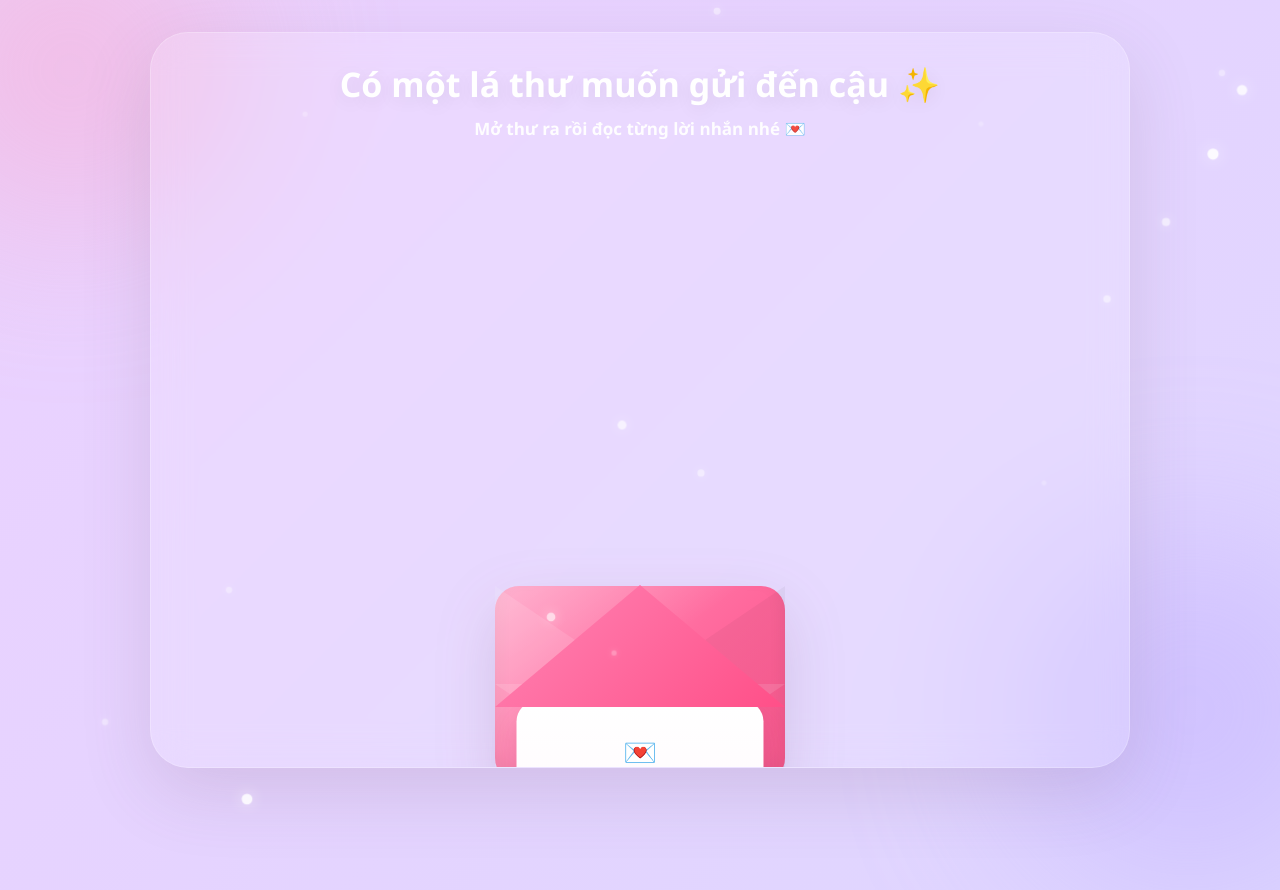
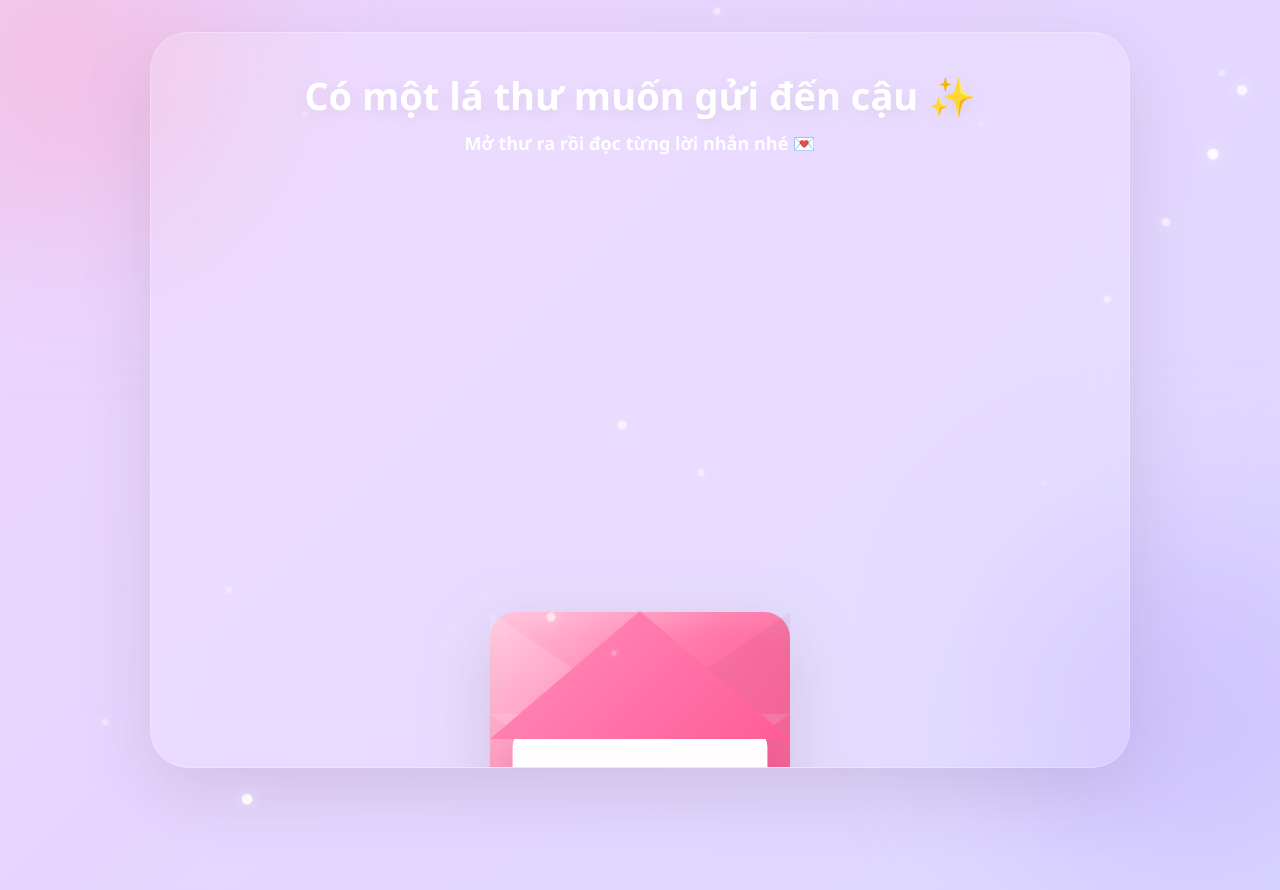
Before and after one commit to lethanhvu005/Zumm, a plain HTML site: page index.html in a window 1280 px wide. Shown: the top 890 px of the page. Drawn offline with Linux system fonts and the light colour scheme.

Commit message:
Update index.html

```diff
--- a/index.html
+++ b/index.html
@@ -7,13 +7,15 @@
   <style>
     :root{
       --bg1:#f8c9de;
-      --bg2:#e9d2ff;
-      --bg3:#dcd7ff;
-      --pink1:#ff97c0;
-      --pink2:#ff6a9f;
+      --bg2:#ead5ff;
+      --bg3:#d9d9ff;
+      --pink1:#ffb1cf;
+      --pink2:#ff79ab;
       --pink3:#ff4f8d;
+      --pink4:#ff6ca2;
       --text:#8f5679;
       --soft:#ca88a8;
+      --white:rgba(255,255,255,.95);
     }
 
     *{
@@ -98,17 +100,19 @@
     .title{
       text-align:center;
       color:white;
-      font-size:clamp(24px,3vw,34px);
+      font-size:clamp(26px,3vw,38px);
       font-weight:900;
       text-shadow:0 4px 18px rgba(0,0,0,.08);
+      margin-top:8px;
     }
 
     .subtitle{
       text-align:center;
-      color:rgba(255,255,255,.94);
+      color:rgba(255,255,255,.96);
       margin-top:10px;
-      font-size:clamp(14px,1.7vw,17px);
-      font-weight:600;
+      margin-bottom:8px;
+      font-size:clamp(14px,1.7vw,18px);
+      font-weight:700;
     }
 
     .stage{
@@ -117,14 +121,18 @@
       height:100%;
     }
 
-    /* KHỐI THƯ Ở GIỮA */
     .letter-scene{
       position:absolute;
       left:50%;
-      top:56%;
+      top:55%;
       transform:translate(-50%,-50%);
-      width:min(92%,720px);
-      height:520px;
+      width:min(92%,760px);
+      min-height:560px;
+      display:flex;
+      flex-direction:column;
+      align-items:center;
+      justify-content:center;
+      gap:26px;
       transition:.45s ease;
       z-index:10;
     }
@@ -136,58 +144,60 @@
     }
 
     .reader{
-      position:absolute;
-      left:50%;
-      top:0;
-      transform:translateX(-50%) translateY(16px) scale(.97);
-      width:min(100%,620px);
+      position:relative;
+      width:min(100%,640px);
       min-height:250px;
-      background:rgba(255,255,255,.92);
-      border-radius:30px;
-      box-shadow:0 18px 50px rgba(113,73,109,.14);
-      border:1px solid rgba(255,255,255,.7);
-      padding:26px 26px 22px;
+      background:linear-gradient(180deg, rgba(255,255,255,.96), rgba(255,247,252,.94));
+      border-radius:32px;
+      box-shadow:
+        0 20px 55px rgba(113,73,109,.16),
+        inset 0 1px 0 rgba(255,255,255,.95);
+      border:1px solid rgba(255,255,255,.85);
+      padding:28px 28px 22px;
       text-align:center;
       opacity:0;
       pointer-events:none;
-      transition:.35s ease;
+      transition:.45s ease;
       z-index:20;
+      transform:translateY(24px) scale(.96);
     }
 
     .reader.show{
       opacity:1;
       pointer-events:auto;
-      transform:translateX(-50%) translateY(0) scale(1);
+      transform:translateY(0) scale(1);
     }
 
     .reader-emoji{
-      font-size:38px;
+      font-size:40px;
       line-height:1;
+      margin-bottom:6px;
     }
 
     .reader-title{
-      margin-top:10px;
+      margin-top:6px;
       color:var(--pink3);
-      font-size:clamp(24px,2.8vw,32px);
+      font-size:clamp(24px,2.8vw,34px);
       font-weight:900;
     }
 
     .reader-text{
-      margin-top:14px;
+      margin-top:16px;
       color:var(--text);
-      font-size:clamp(17px,1.8vw,24px);
-      line-height:1.65;
+      font-size:clamp(18px,1.9vw,25px);
+      line-height:1.7;
       font-weight:800;
       white-space:pre-line;
-      min-height:100px;
+      min-height:120px;
       display:flex;
       align-items:center;
       justify-content:center;
       text-align:center;
+      padding:0 8px;
     }
 
     .reader-note{
-      margin-top:12px;
+      margin-top:14px;
       color:var(--soft);
       font-size:14px;
       font-weight:700;
@@ -197,8 +207,8 @@
       margin-top:18px;
       border:none;
       border-radius:999px;
-      padding:12px 24px;
-      background:linear-gradient(135deg,var(--pink1),var(--pink2));
+      padding:13px 26px;
+      background:linear-gradient(135deg,#ff9fc7,#ff6fa9,#ff4f8d);
       color:white;
       font-size:15px;
       font-weight:900;
@@ -208,52 +218,51 @@
     }
 
     .next-btn:hover{
-      transform:translateY(-2px) scale(1.03);
+      transform:translateY(-2px) scale(1.04);
     }
 
     .envelope-zone{
-      position:absolute;
-      left:50%;
-      bottom:0;
-      transform:translateX(-50%);
-      width:340px;
-      height:240px;
+      position:relative;
+      width:360px;
+      height:250px;
       display:flex;
       justify-content:center;
-      align-items:flex-end;
+      align-items:center;
       z-index:10;
     }
 
     .env-shadow{
       position:absolute;
-      bottom:8px;
-      width:240px;
-      height:30px;
+      bottom:10px;
+      width:250px;
+      height:34px;
       border-radius:50%;
       background:rgba(111,72,108,.18);
-      filter:blur(15px);
+      filter:blur(16px);
     }
 
     .envelope{
       position:relative;
-      width:290px;
-      height:196px;
+      width:300px;
+      height:204px;
       cursor:pointer;
-      filter:drop-shadow(0 22px 30px rgba(114,71,107,.16));
+      filter:drop-shadow(0 22px 34px rgba(114,71,107,.18));
       transition:transform .22s ease;
     }
 
     .envelope:hover{
-      transform:translateY(-3px) scale(1.015);
+      transform:translateY(-4px) scale(1.02);
     }
 
     .envelope-body{
       position:absolute;
       inset:0;
-      border-radius:24px;
+      border-radius:26px;
       overflow:hidden;
-      background:linear-gradient(135deg,#ff9dc3,#ff6c9f,#ff4d88);
-      box-shadow:inset 0 -10px 18px rgba(0,0,0,.08);
+      background:linear-gradient(135deg,#ffb1cf 0%, #ff7bab 45%, #ff4f8d 100%);
+      box-shadow:
+        inset 0 -10px 18px rgba(0,0,0,.07),
+        inset 0 10px 20px rgba(255,255,255,.12);
     }
 
     .envelope-body::before{
@@ -261,8 +270,8 @@
       position:absolute;
       inset:0;
       background:
-        linear-gradient(145deg,rgba(255,255,255,.22),transparent 44%),
-        linear-gradient(320deg,rgba(255,255,255,.08),transparent 45%);
+        linear-gradient(145deg,rgba(255,255,255,.24),transparent 42%),
+        linear-gradient(320deg,rgba(255,255,255,.10),transparent 44%);
     }
 
     .envelope-body::after{
@@ -273,9 +282,9 @@
       transform:translateX(-50%);
       width:0;
       height:0;
-      border-left:145px solid transparent;
-      border-right:145px solid transparent;
-      border-top:98px solid rgba(255,255,255,.12);
+      border-left:150px solid transparent;
+      border-right:150px solid transparent;
+      border-top:102px solid rgba(255,255,255,.13);
     }
 
     .env-left,.env-right{
@@ -288,16 +297,16 @@
 
     .env-left{
       left:0;
-      border-top:98px solid transparent;
-      border-bottom:98px solid transparent;
-      border-left:145px solid rgba(255,255,255,.11);
+      border-top:102px solid transparent;
+      border-bottom:102px solid transparent;
+      border-left:150px solid rgba(255,255,255,.13);
     }
 
     .env-right{
       right:0;
-      border-top:98px solid transparent;
-      border-bottom:98px solid transparent;
-      border-right:145px solid rgba(0,0,0,.04);
+      border-top:102px solid transparent;
+      border-bottom:102px solid transparent;
+      border-right:150px solid rgba(0,0,0,.04);
     }
 
     .env-flap{
@@ -305,9 +314,9 @@
       top:-1px;
       left:0;
       width:100%;
-      height:122px;
+      height:128px;
       clip-path:polygon(0 100%,50% 0,100% 100%);
-      background:linear-gradient(135deg,#ff85b5,#ff4f88);
+      background:linear-gradient(135deg,#ff8fbc,#ff5b97);
       transform-origin:top center;
       transition:transform .9s cubic-bezier(.2,.8,.2,1);
       z-index:4;
@@ -319,14 +328,14 @@
 
     .paper{
       position:absolute;
-      left:19px;
-      top:14px;
-      width:252px;
-      height:160px;
-      border-radius:20px;
+      left:20px;
+      top:16px;
+      width:260px;
+      height:164px;
+      border-radius:22px;
       background:linear-gradient(180deg,#fff,#fff8fc);
-      box-shadow:0 16px 28px rgba(104,67,98,.13);
-      transform:translateY(100px) scale(.98);
+      box-shadow:0 16px 28px rgba(104,67,98,.14);
+      transform:translateY(96px) scale(.98);
       transition:transform .9s cubic-bezier(.22,1,.36,1);
       z-index:3;
       display:flex;
@@ -337,7 +346,7 @@
     }
 
     .envelope.opened .paper{
-      transform:translateY(-74px) scale(1.01);
+      transform:translateY(-58px) scale(1.01);
     }
 
     .paper-content{
@@ -348,7 +357,7 @@
 
     .paper-icon{
       display:block;
-      font-size:28px;
+      font-size:30px;
       margin-bottom:8px;
     }
 
@@ -357,16 +366,17 @@
     }
 
     .hint{
-      position:absolute;
-      left:50%;
-      bottom:28px;
-      transform:translateX(-50%);
+      position:relative;
+      left:auto;
+      bottom:auto;
+      transform:none;
       color:rgba(255,255,255,.95);
       font-size:14px;
       font-weight:700;
       animation:hintBlink 1.6s ease-in-out infinite;
       z-index:8;
       transition:.3s ease;
+      margin-top:6px;
     }
 
     @keyframes hintBlink{
@@ -374,7 +384,6 @@
       50%{opacity:1}
     }
 
-    /* MÀN CÂU HỎI */
     .question-screen{
       position:absolute;
       inset:0;
@@ -505,18 +514,21 @@
       80%{transform:scale(1.05) translateX(6px)}
       100%{transform:scale(1) translateX(0);opacity:0}
     }
+
     @keyframes catJump{
       0%{transform:scale(.45) translateY(24px);opacity:0}
       30%{transform:scale(1.1) translateY(-18px);opacity:1}
       60%{transform:scale(1) translateY(0)}
       100%{transform:scale(.92) translateY(14px);opacity:0}
     }
+
     @keyframes catSpin{
       0%{transform:scale(.4) rotate(0deg);opacity:0}
       30%{transform:scale(1.05) rotate(14deg);opacity:1}
       65%{transform:scale(1.05) rotate(-14deg)}
       100%{transform:scale(.92) rotate(0deg);opacity:0}
     }
+
     @keyframes catFlash{
       0%{transform:scale(.3);opacity:0}
       20%{transform:scale(1.15);opacity:1}
@@ -524,6 +536,7 @@
       60%{transform:scale(1.12);opacity:1}
       100%{transform:scale(1);opacity:0}
     }
+
     @keyframes catSlide{
       0%{transform:translateX(80px) scale(.7);opacity:0}
       30%{transform:translateX(0) scale(1.08);opacity:1}
@@ -560,6 +573,12 @@
       100%{transform:translateY(110vh) rotate(720deg);opacity:0}
     }
 
+    @keyframes catText{
+      0%{opacity:0;transform:translateY(8px) scale(.8)}
+      30%{opacity:1;transform:translateY(0) scale(1)}
+      100%{opacity:0;transform:translateY(-8px) scale(1.02)}
+    }
+
     @media (max-width:720px){
       .card{
         width:96vw;
@@ -570,7 +589,8 @@
       .letter-scene{
         top:54%;
         width:94%;
-        height:500px;
+        min-height:520px;
+        gap:20px;
       }
 
       .reader{
@@ -685,7 +705,6 @@
       </div>
 
       <div class="success" id="success">💖 Cảm ơn cậu vì đã đồng ý! 💖</div>
-
       <div class="cat-area" id="catArea"></div>
     </div>
   </div>
@@ -738,8 +757,10 @@
 
     let opened = false;
     let currentPage = 0;
-    let yesCount = Number(localStorage.getItem("yesCount") || 0);
-    let noCount = Number(localStorage.getItem("noCount") || 0);
+
+    /* Đếm theo phiên hiện tại, không lấy số cũ từ localStorage */
+    let yesCount = 0;
+    let noCount = 0;
     let heartInterval = null;
 
     function saveCounts(){
@@ -769,7 +790,7 @@
       setTimeout(() => {
         reader.classList.add("show");
         renderPage();
-      }, 720);
+      }, 700);
     }
 
     function renderPage(){
@@ -800,6 +821,7 @@
       if(currentPage < pages.length - 1){
         currentPage++;
         reader.classList.remove("show");
+
         setTimeout(() => {
           renderPage();
           reader.classList.add("show");
@@ -834,7 +856,7 @@
       const scale = 1 + Math.min(noCount * 0.08, 0.42);
       yes.style.transform = `scale(${scale})`;
 
-      if(noCount > 10){
+      if(noCount >= 10){
         no.style.display = "none";
         yes.style.left = "50%";
         yes.style.top = "18px";
@@ -927,6 +949,13 @@ So lan nhan Khong: ${noCount}`;
     function resetStats(){
       yesCount = 0;
       noCount = 0;
+      no.style.display = "inline-block";
+      no.style.left = "245px";
+      no.style.top = "18px";
+      no.textContent = "Không 🙈";
+      yes.style.left = "34px";
+      yes.style.top = "18px";
+      yes.style.transform = "scale(1)";
       saveCounts();
     }
 
@@ -935,6 +964,7 @@ So lan nhan Khong: ${noCount}`;
         e.preventDefault();
         exportStatsToTxt();
       }
+
       if(e.ctrlKey && e.altKey && (e.key === "r" || e.key === "R")){
         e.preventDefault();
         resetStats();
@@ -943,6 +973,7 @@ So lan nhan Khong: ${noCount}`;
 
     function createHearts(){
       if(heartInterval) clearInterval(heartInterval);
+
       heartInterval = setInterval(() => {
         const heart = document.createElement("div");
         heart.className = "heart";
@@ -1000,15 +1031,6 @@ So lan nhan Khong: ${noCount}`;
         setTimeout(() => heart.remove(), 1300);
       }
     }
-
-    const style = document.createElement("style");
-    style.innerHTML = `
-      @keyframes catText{
-        0%{opacity:0;transform:translateY(8px) scale(.8)}
-        30%{opacity:1;transform:translateY(0) scale(1)}
-        100%{opacity:0;transform:translateY(-8px) scale(1.02)}
-      }`;
-    document.head.appendChild(style);
   </script>
 </body>
 </html>
```
